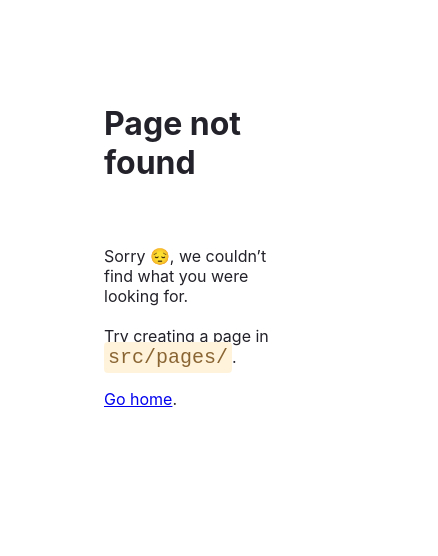
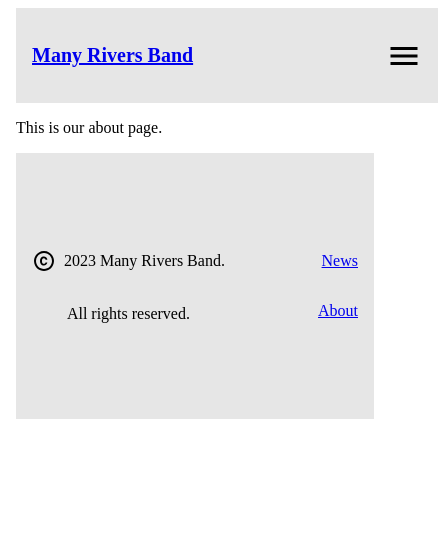
Before and after one commit to mqpiffle/mrb-gatsby, a Gatsby site: page /about in a window 390 px wide. Before the commit this address had no page. Shown: the whole page, 438 px wide, since content can reach past the window. Built offline with nearby package versions, Linux system fonts and the light colour scheme; Gatsby itself is replaced by a stand-in of ours.

Commit message:
added basic seo; added basic outlines of news, media, about pages; began working on hamburger menu

```diff
--- a/gatsby-config.js
+++ b/gatsby-config.js
@@ -6,7 +6,7 @@ require('dotenv').config({
  */
 module.exports = {
     siteMetadata: {
-        title: `Many Rivers Band Official Site`,
+        title: `Many Rivers Band`,
         siteUrl: `https://www.yourdomain.tld`,
     },
     plugins: [
--- /dev/null
+++ b/src/components/nav/NavMenu.js
@@ -0,0 +1,29 @@
+import * as React from 'react'
+import { Link } from 'gatsby'
+
+import Icon from '@mdi/react'
+import { mdiMenu } from '@mdi/js'
+
+import '../../styles/nav-menu.css'
+
+const NavMenu = props => {
+    return (
+        <div className='menu'>
+            <Icon
+                path={mdiMenu}
+                title='Dropdown Menu'
+                size={1.5}
+                className='menu__icon'
+            />
+            <div className='menu__links'>
+                <nav>
+                    <Link to='/news'>News</Link>
+                    <Link to='/media'>Media</Link>
+                    <Link to='/about'>About</Link>
+                </nav>
+            </div>
+        </div>
+    )
+}
+
+export default NavMenu
--- a/src/components/shared/Header.js
+++ b/src/components/shared/Header.js
@@ -1,16 +1,20 @@
 import * as React from 'react'
 import { Link } from 'gatsby'
 
+import NavMenu from '../nav/NavMenu'
+
 import '../../styles/header.css'
 
-const Header = props => {
+const Header = ({ siteTitle }) => {
     return (
         <header>
-            <Link to='/'>Many Rivers Band</Link>
-            <nav>
-                <Link to='/news'>News</Link>
-                <Link to='/about'>About</Link>
-            </nav>
+            <Link
+                to='/'
+                className='brand'
+            >
+                <p className='brand__text'>{siteTitle}</p>
+            </Link>
+            <NavMenu />
         </header>
     )
 }
--- a/src/components/shared/Layout.js
+++ b/src/components/shared/Layout.js
@@ -1,12 +1,25 @@
 import * as React from 'react'
+import { Link, useStaticQuery, graphql } from 'gatsby'
 
 import Header from './Header'
 import Footer from './Footer'
 
 const Layout = ({ pageTitle, children }) => {
+    const data = useStaticQuery(graphql`
+        query {
+            site {
+                siteMetadata {
+                    title
+                    siteUrl
+                    description
+                }
+            }
+        }
+    `)
+
     return (
         <body>
-            <Header />
+            <Header siteTitle={data.site.siteMetadata.title} />
             <main>{children}</main>
             <Footer />
         </body>
--- /dev/null
+++ b/src/components/shared/Seo.js
@@ -0,0 +1,22 @@
+import * as React from 'react'
+import { graphql, useStaticQuery } from 'gatsby'
+
+const Seo = ({ title }) => {
+    const data = useStaticQuery(graphql`
+        query {
+            site {
+                siteMetadata {
+                    title
+                }
+            }
+        }
+    `)
+
+    return (
+        <title>
+            {title} | {data.site.siteMetadata.title}
+        </title>
+    )
+}
+
+export default Seo
--- /dev/null
+++ b/src/pages/about.js
@@ -0,0 +1,16 @@
+import * as React from 'react'
+
+import Layout from '../components/shared/Layout'
+import Seo from '../components/shared/Seo'
+
+const AboutPage = props => {
+    return (
+        <Layout>
+            <p>This is our about page.</p>
+        </Layout>
+    )
+}
+
+export default AboutPage
+
+export const Head = () => <Seo title={'About'} />
--- a/src/pages/index.js
+++ b/src/pages/index.js
@@ -1,6 +1,7 @@
 import * as React from 'react'
 
 import Layout from '../components/shared/Layout'
+import Seo from '../components/shared/Seo'
 
 import '../styles/index.css'
 
@@ -19,6 +20,4 @@ const IndexPage = props => {
 
 export default IndexPage
 
-export const Head = () => (
-    <title>Many Rivers Band Official Website | Home</title>
-)
+export const Head = () => <Seo title={'Home'} />
--- a/src/styles/footer.css
+++ b/src/styles/footer.css
@@ -6,8 +6,20 @@ footer {
     background-color: hsl(0 0% 90%);
 }
 
+.copyright {
+    display: flex;
+    flex-direction: column;
+    align-items: center;
+}
+
 .copyright__statement {
     display: flex;
     align-items: center;
     gap: 0.5rem;
 }
+
+footer > nav {
+    display: flex;
+    flex-direction: column;
+    align-items: flex-end;
+}
--- a/src/styles/header.css
+++ b/src/styles/header.css
@@ -7,9 +7,7 @@ header {
     background-color: hsl(0 0% 90%);
 }
 
-nav {
-    width: fit-content;
-    display: flex;
-    align-items: center;
-    gap: 1rem;
+.brand__text {
+    font-size: clamp(1.25rem, 3vw, 2rem);
+    font-weight: 600;
 }
--- a/src/styles/index.css
+++ b/src/styles/index.css
@@ -1,3 +1,9 @@
+/* FONT IMPORTS */
+
+@import url('https://fonts.googleapis.com/css2?family=Manrope:wght@200;300;400;500;600;700;800&display=swap');
+
+/* STYLE RESETS */
+
 * {
     margin: 0;
     padding: 0;
@@ -6,6 +12,7 @@
 
 html {
     font-size: 16px;
+    font-family: 'Manrope', sans-serif;
 }
 
 body {
@@ -15,9 +22,24 @@ body {
 }
 
 main {
+    width: min(1280px, 97%);
+    margin: 3rem auto;
     flex: 1;
 }
 
 p {
-    line-height: 1.3;
+    line-height: 1.5;
 }
+
+a {
+    color: inherit;
+    text-decoration: none;
+}
+
+/* HOME PAGE STYLES */
+
+main > p {
+    max-width: 55ch;
+    margin: auto;
+    font-size: clamp(1rem, 1.5vw, 1.5rem);
+}
--- /dev/null
+++ b/src/styles/nav-menu.css
@@ -0,0 +1,25 @@
+nav {
+    width: fit-content;
+    display: flex;
+    align-items: center;
+    gap: 2rem;
+}
+.menu__links {
+    display: flex;
+}
+
+.menu__icon {
+    display: none;
+}
+
+@media screen and (width < 640px) {
+    .menu__links {
+        display: none;
+    }
+
+    .menu__icon {
+        display: flex;
+        align-items: center;
+        justify-content: center;
+    }
+}
```
Also changed, not shown: src/pages/media.js (added, +16 -0 lines), src/pages/news.js (added, +16 -0 lines).
